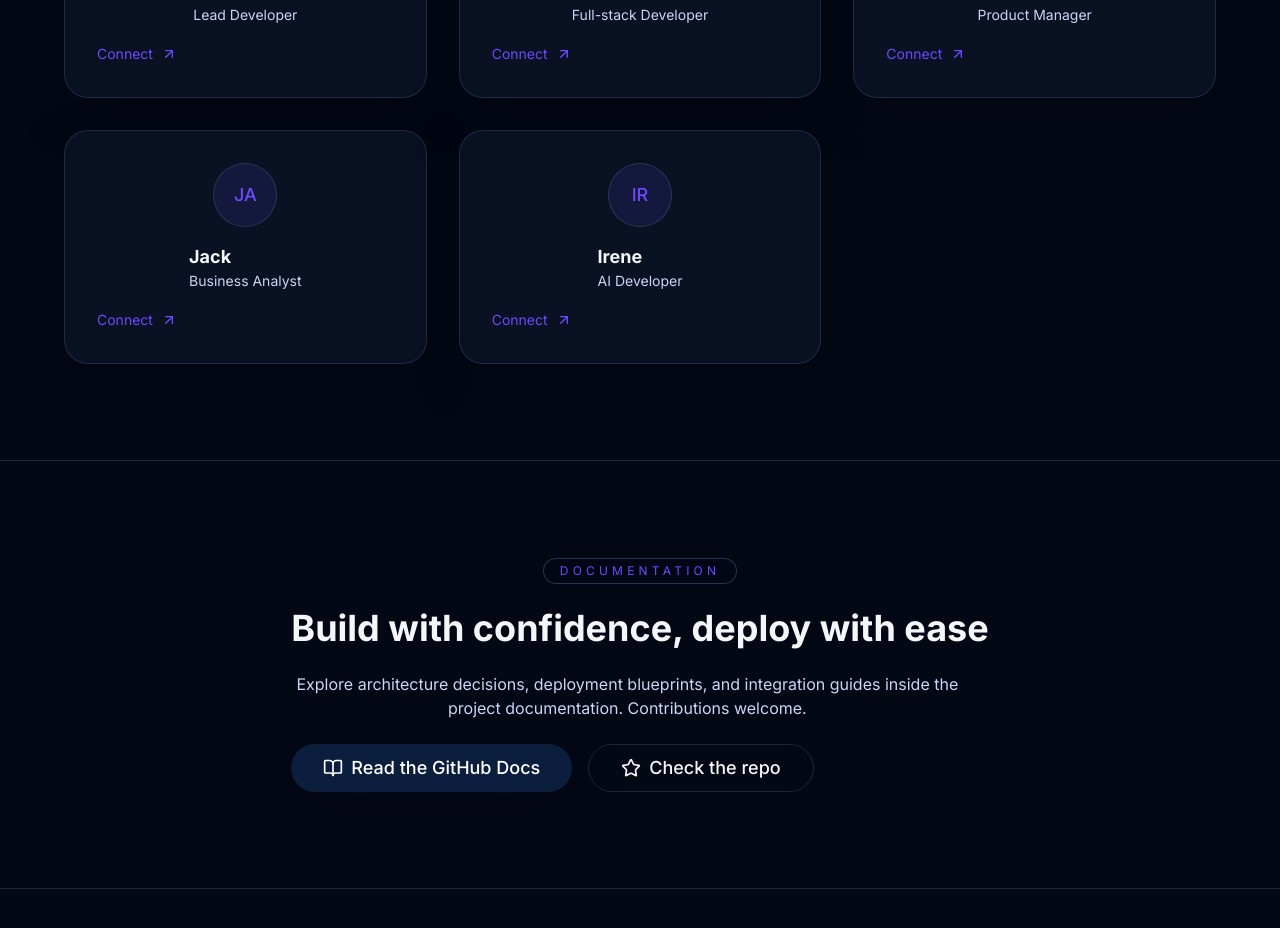
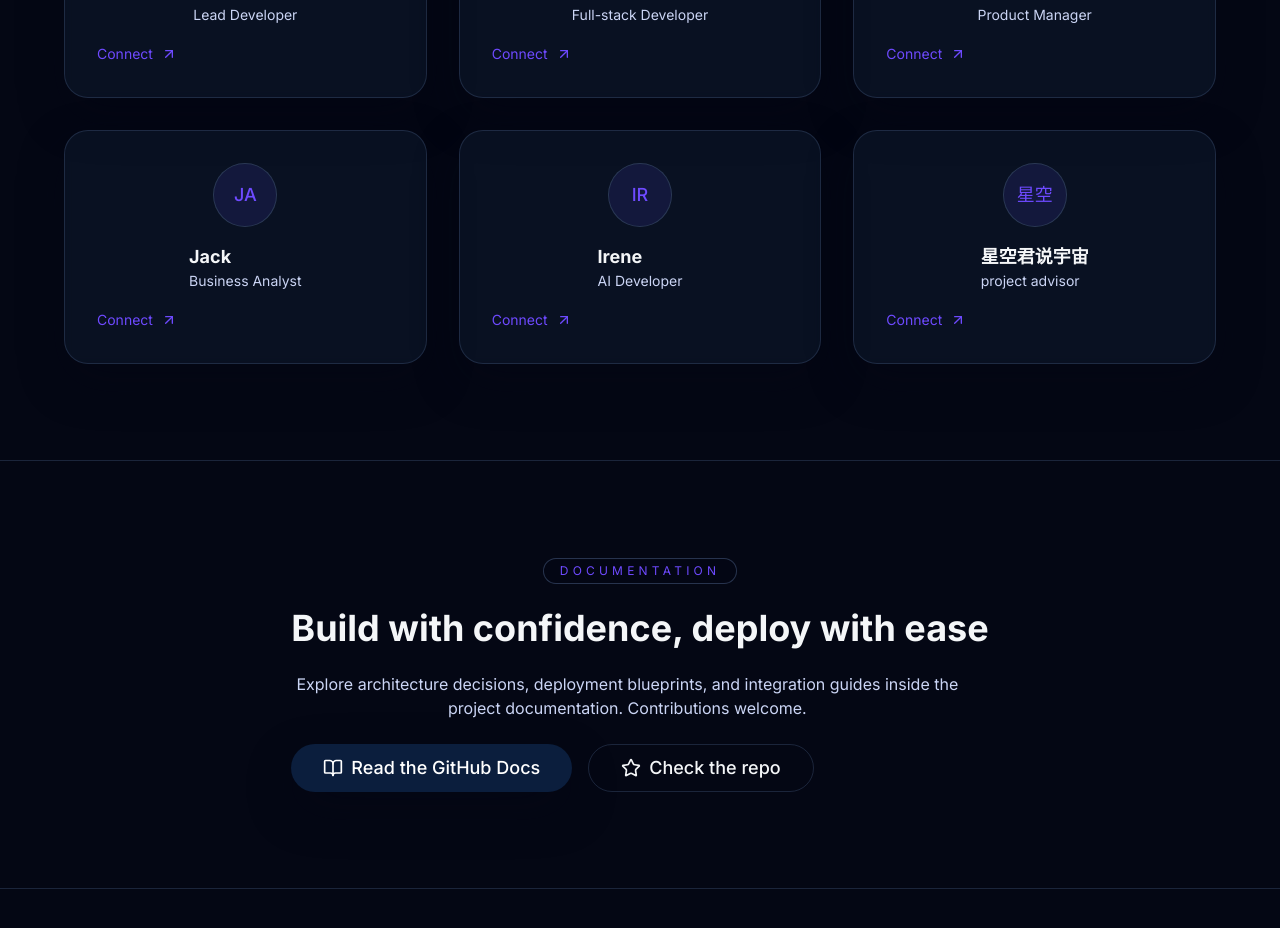
Before and after one commit to Ruixiaoke/ASimpleStarGazerWEB, a React (Vite) app: page / in a window 1280 px wide. Shown: the part 2120-3048 px from the top of the page. Built offline with nearby package versions, Linux system fonts and the light colour scheme; no server answers.

Commit message:
fix: mark ASimpleStarGazerWEB submodule as dirty

```diff
--- a/src/sections/TeamSection.tsx
+++ b/src/sections/TeamSection.tsx
@@ -14,7 +14,7 @@ const teamMembers = [
   {
     name: "Paco",
     role: "Full-stack Developer",
-    link: "https://github.com/pacodev",
+    link: "https://www.linkedin.com/in/depeng-sun/",
     avatar: "",
   },
   {
@@ -35,6 +35,12 @@ const teamMembers = [
     link: "https://github.com/irene-ai",
     avatar: "",
   },
+  {
+    name: "星空君说宇宙",
+    role: "project advisor",
+    link: "https://space.bilibili.com/57859809",
+    avatar: "",
+  }
 ];
 
 export function TeamSection() {
```
Also changed, not shown: packages/assets/images/icon.png.
